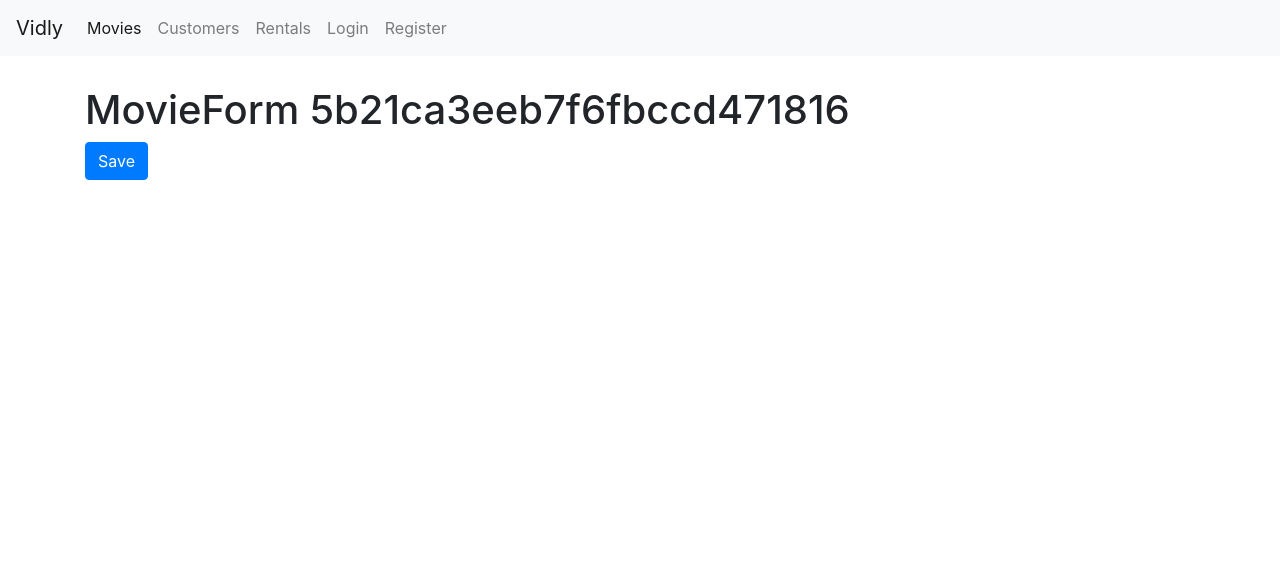
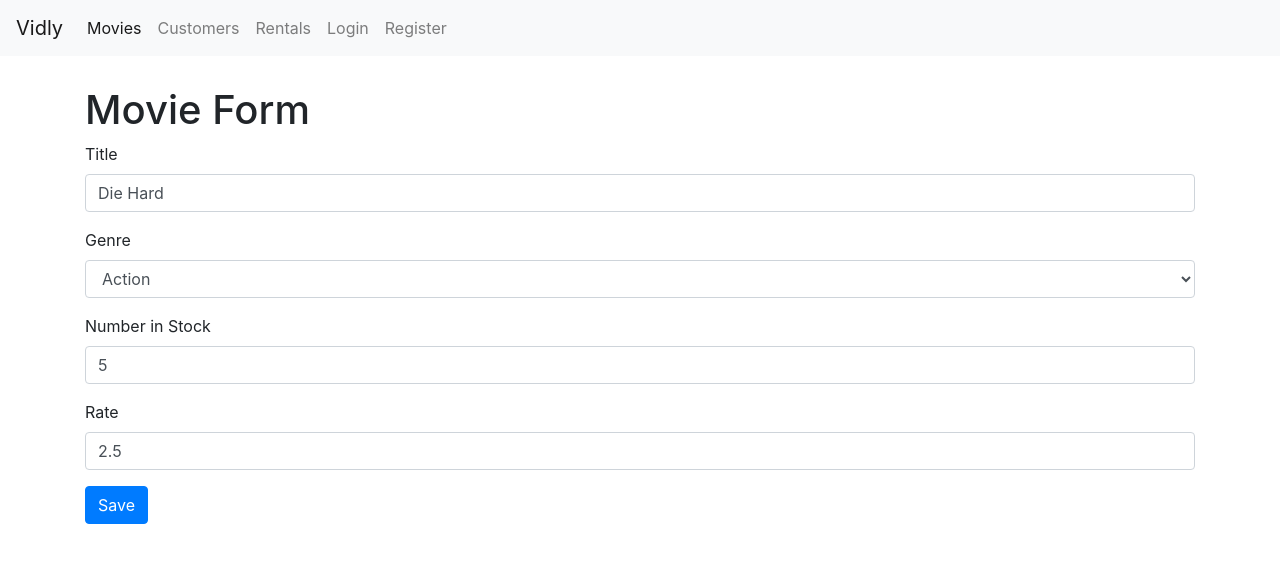
Before and after one commit to ogluisg/vidly, a React (Create React App) app: page /movies/5b21ca3eeb7f6fbccd471816 in a window 1280 px wide. Shown: the top 562 px of the page. Built offline with nearby package versions, Linux system fonts and the light colour scheme.

Commit message:
created movie form, and reusable dropdown functional component

```diff
--- a/src/App.js
+++ b/src/App.js
@@ -5,10 +5,10 @@
 import NotFound from "./components/notFound";
 import Rentals from "./components/rentals";
 import Customers from "./components/customers";
-import Navbar from "./components/navbar";
+import Navbar from "./components/navBar";
 import LoginForm from "./components/loginForm";
+import RegisterForm from "./components/registerForm";
 import "./App.css";
-import RegisterForm from "./components/registerForm";
 
 class App extends Component {
   render() {
--- /dev/null
+++ b/src/components/common/button.jsx
@@ -0,0 +1,12 @@
+import React from "react";
+import { Link } from "react-router-dom";
+
+const Button = ({ link, label, className = "btn btn-primary mb-4" }) => {
+  return (
+    <Link to={link}>
+      <button className={className}>{label}</button>
+    </Link>
+  );
+};
+
+export default Button;
--- a/src/components/common/form.jsx
+++ b/src/components/common/form.jsx
@@ -1,6 +1,7 @@
 import React, { Component } from "react";
 import Joi from "joi-browser";
 import Input from "./input";
+import Select from "../common/select";
 
 class Form extends Component {
   state = {
@@ -64,6 +65,21 @@
     );
   }
 
+  renderSelect(name, label, options) {
+    const { data, errors } = this.state;
+
+    return (
+      <Select
+        name={name}
+        value={data[name]}
+        label={label}
+        options={options}
+        onChange={this.handleChange}
+        error={errors[name]}
+      />
+    );
+  }
+
   renderInput(name, label, type = "text") {
     const { data, errors } = this.state;
     return (
--- /dev/null
+++ b/src/components/common/select.jsx
@@ -0,0 +1,20 @@
+import React from "react";
+
+const Select = ({ name, label, options, error, ...rest }) => {
+  return (
+    <div className="form-group">
+      <label htmlFor={name}>{label}</label>
+      <select name={name} id={name} {...rest} className="form-control">
+        <option value="" />
+        {options.map((option) => (
+          <option key={option._id} value={option._id}>
+            {option.name}
+          </option>
+        ))}
+      </select>
+      {error && <div className="alert alert-danger">{error}</div>}
+    </div>
+  );
+};
+
+export default Select;
--- a/src/components/common/tableBody.jsx
+++ b/src/components/common/tableBody.jsx
@@ -1,10 +1,8 @@
 import React, { Component } from "react";
-import Like from "../common/like";
 import _ from "lodash";
 
 class TableBody extends Component {
-
-    renderCell = (item, column) => {
+  renderCell = (item, column) => {
     if (column.content) return column.content(item);
 
     return _.get(item, column.path);
--- a/src/components/movieForm.jsx
+++ b/src/components/movieForm.jsx
@@ -1,17 +1,80 @@
 import React from "react";
+import Joi from "joi-browser";
+import Form from "./common/form";
+import { getMovie, saveMovie } from "../services/fakeMovieService";
+import { getGenres } from "../services/fakeGenreService";
 
-const MovieForm = ({ match, history }) => {
-  return (
-    <div>
-      <h1>MovieForm {match.params.id}</h1>
-      <button
-        className="btn btn-primary"
-        onClick={() => history.push("/movies")}
-      >
-        Save
-      </button>
-    </div>
-  );
-};
+class MovieForm extends Form {
+  state = {
+    data: {
+      title: "",
+      genreId: "",
+      numberInStock: "",
+      dailyRentalRate: "",
+    },
+    genres: [],
+    errors: {},
+  };
+
+  schema = {
+    _id: Joi.string(),
+    title: Joi.string().required().label("Title"),
+    genreId: Joi.string().required().label("Genre"),
+    numberInStock: Joi.number()
+      .required()
+      .min(0)
+      .max(100)
+      .label("Number in Stock"),
+    dailyRentalRate: Joi.number()
+      .required()
+      .min(0)
+      .max(10)
+      .label("Daily Rental Rate"),
+  };
+
+  componentDidMount() {
+    const genres = getGenres();
+    this.setState({ genres });
+
+    const movieId = this.props.match.params.id;
+    if (movieId === "new") return;
+
+    const movie = getMovie(movieId);
+    if (!movie) return this.props.history.replace("/not-found");
+
+    this.setState({ data: this.mapToViewModel(movie) });
+  }
+
+  mapToViewModel(movie) {
+    return {
+      _id: movie._id,
+      title: movie.title,
+      genreId: movie.genre._id,
+      numberInStock: movie.numberInStock,
+      dailyRentalRate: movie.dailyRentalRate,
+    };
+  }
+
+  doSubmit = () => {
+    saveMovie(this.state.data);
+
+    this.props.history.push("/movies");
+  };
+
+  render() {
+    return (
+      <div>
+        <h1>Movie Form</h1>
+        <form onSubmit={this.handleSubmit}>
+          {this.renderInput("title", "Title")}
+          {this.renderSelect("genreId", "Genre", this.state.genres)}
+          {this.renderInput("numberInStock", "Number in Stock", "number")}
+          {this.renderInput("dailyRentalRate", "Rate")}
+          {this.renderButton("Save")}
+        </form>
+      </div>
+    );
+  }
+}
 
 export default MovieForm;
--- a/src/components/movies.jsx
+++ b/src/components/movies.jsx
@@ -5,7 +5,9 @@
 import ListGroup from "./common/listGroup";
 import { getGenres } from "../services/fakeGenreService";
 import MoviesTable from "../components/moviesTable";
+import Button from "../components/common/button";
 import _ from "lodash";
+import { Link } from "react-router-dom";
 
 class Movies extends Component {
   state = {
@@ -48,8 +50,13 @@
   };
 
   getPageData = () => {
-    const {selectedGenre,  pageSize, currentPage, sortColumn, movies: allMovies} = this.state;
-
+    const {
+      selectedGenre,
+      pageSize,
+      currentPage,
+      sortColumn,
+      movies: allMovies,
+    } = this.state;
 
     const filtered =
       selectedGenre && selectedGenre._id
@@ -60,8 +67,8 @@
 
     const movies = paginate(sorted, currentPage, pageSize);
 
-  return {totalCount: filtered.length, data : movies};
-  }
+    return { totalCount: filtered.length, data: movies };
+  };
 
   render() {
     const { length: count } = this.state.movies;
@@ -69,7 +76,7 @@
 
     if (count === 0) return <p>There are no movies in the database.</p>;
 
-    const {totalCount, data: movies} = this.getPageData();
+    const { totalCount, data: movies } = this.getPageData();
 
     return (
       <React.Fragment>
@@ -83,6 +90,14 @@
           </div>
 
           <div className="col">
+            <Link
+              to="/movies/new"
+              className="btn btn-primary"
+              style={{ marginBottom: 20 }}
+            >
+              New Movie
+            </Link>
+
             <p>Showing {totalCount} movies in the database.</p>
             <MoviesTable
               movies={movies}
--- a/src/components/navbar.jsx
+++ b/src/components/navbar.jsx
@@ -1,7 +1,7 @@
 import React from "react";
 import { Link, NavLink } from "react-router-dom";
 
-const NavBar = ({ totalCounters }) => {
+const NavBar = ({}) => {
   return (
     <nav className="navbar navbar-expand-lg navbar-light bg-light">
       <Link className="navbar-brand" to="/">
--- a/src/services/fakeMovieService.js
+++ b/src/services/fakeMovieService.js
@@ -78,13 +78,13 @@
 
 export function saveMovie(movie) {
   let movieInDb = movies.find((m) => m._id === movie._id) || {};
-  movieInDb.name = movie.name;
+  movieInDb.title = movie.title;
   movieInDb.genre = genresAPI.genres.find((g) => g._id === movie.genreId);
   movieInDb.numberInStock = movie.numberInStock;
   movieInDb.dailyRentalRate = movie.dailyRentalRate;
 
   if (!movieInDb._id) {
-    movieInDb._id = Date.now();
+    movieInDb._id = Date.now().toString();
     movies.push(movieInDb);
   }
 
```
Lines whose indentation alone changed are shown as unchanged.
